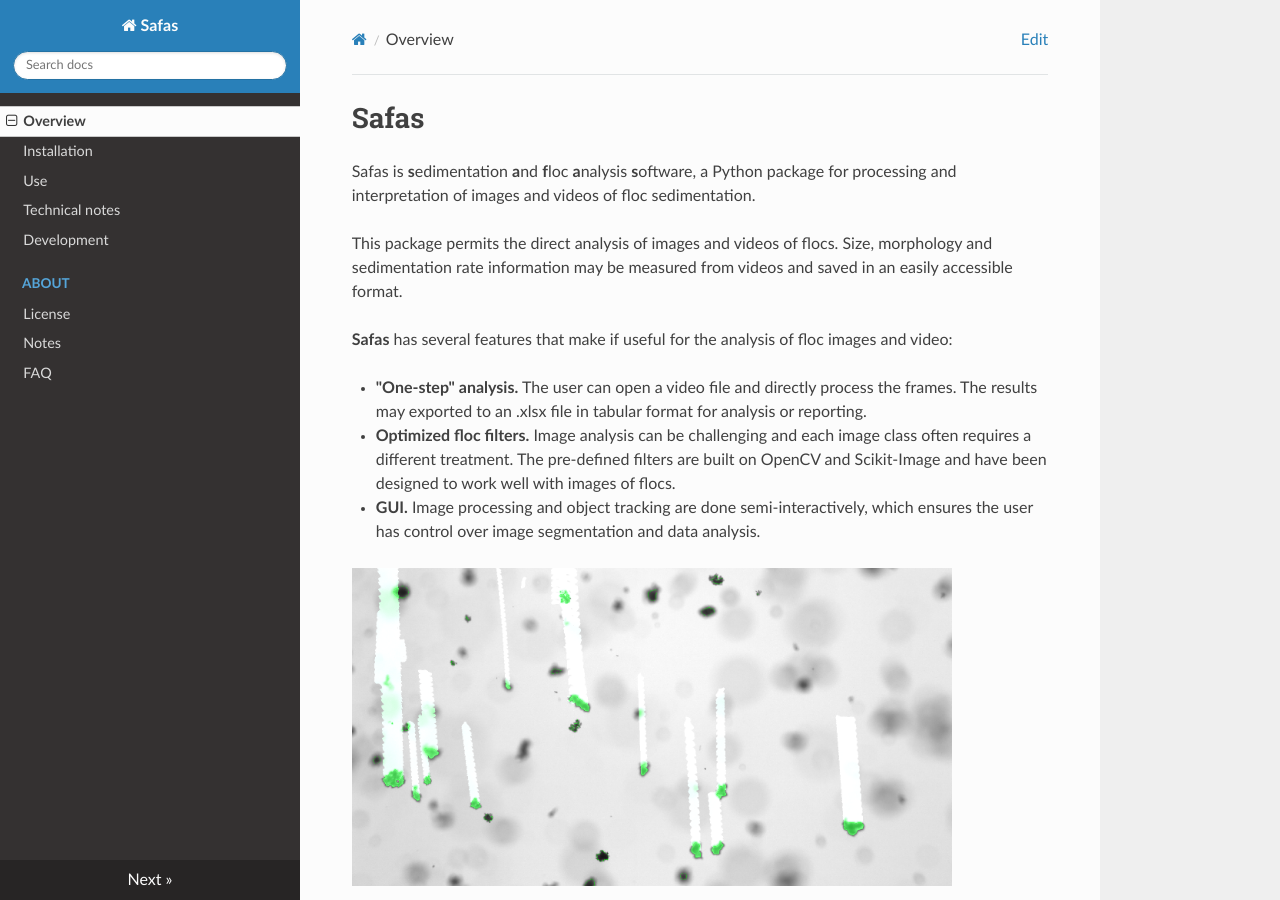
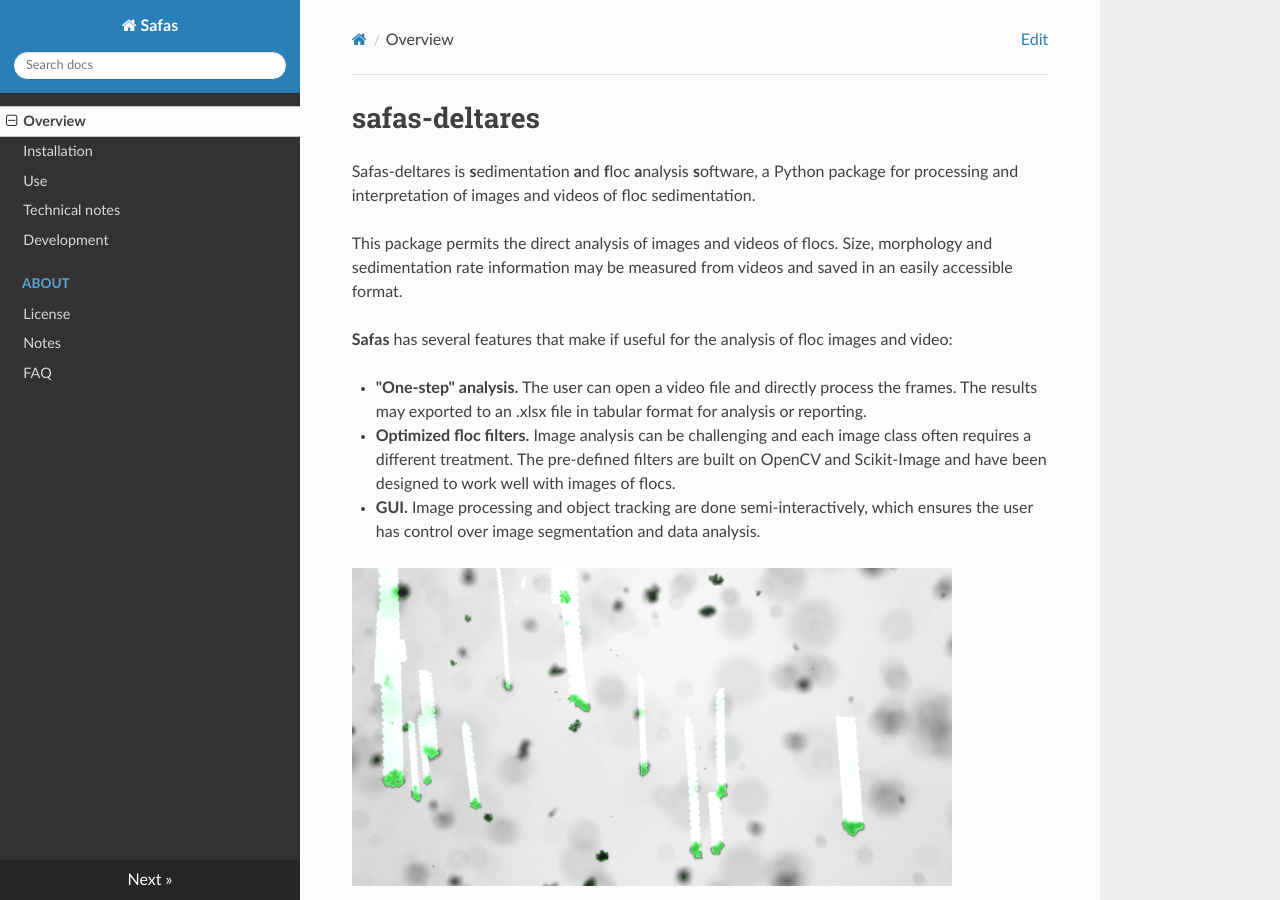
Before and after one commit to cskv/safas-deltares, an MkDocs documentation site: the page built from docs/index.md, in a window 1280 px wide and 900 px high. Built offline with MkDocs 1.6.1, drawn with Linux system fonts in a browser that asks for light colours; nearby versions of some CDN libraries.

Commit message:
Corrected title

```diff
--- a/docs/index.md
+++ b/docs/index.md
@@ -1,6 +1,6 @@
-# Safas
+# safas-deltares
 
-Safas is **s**edimentation **a**nd **f**loc **a**nalysis **s**oftware, a Python package for processing and interpretation of images and videos of floc sedimentation.
+Safas-deltares is **s**edimentation **a**nd **f**loc **a**nalysis **s**oftware, a Python package for processing and interpretation of images and videos of floc sedimentation.
 
 This package permits the direct analysis of images and videos of flocs. Size, morphology and sedimentation rate information may be measured from videos and saved in an easily accessible format.
 
```
